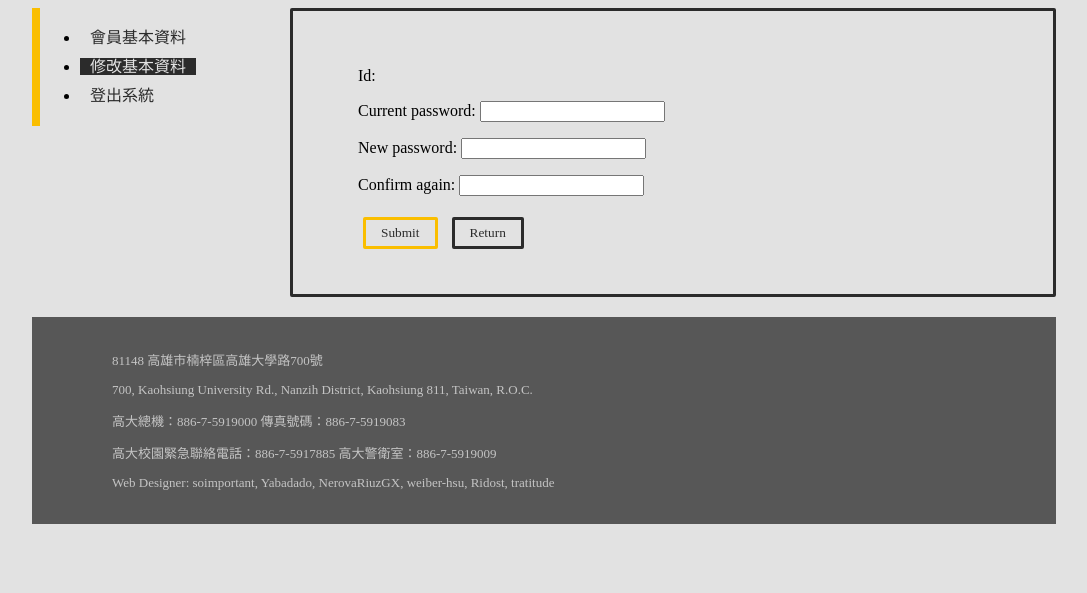
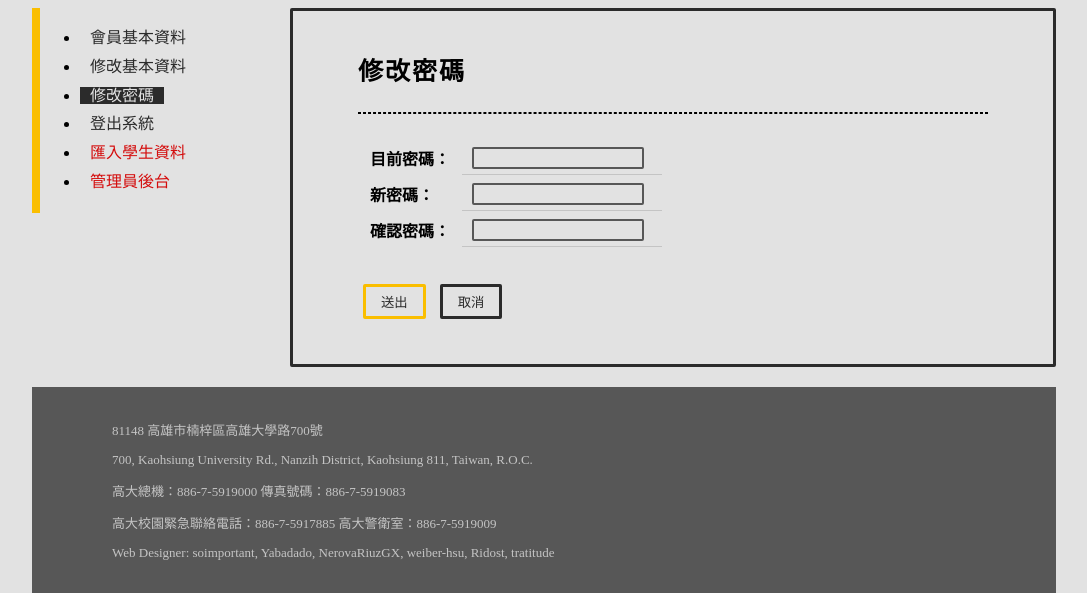
Before and after one commit to Ridost/SDMS, a Django app: page /modify_password/ in a window 1280 px wide. Shown: the part 140-733 px from the top of the page, without its empty margins (96-1183 px from the left). Run offline with Django 3.2, Linux system fonts and the light colour scheme; a user stored in the database is signed in; some web fonts are replaced.

Commit message:
exterior output update

```diff
--- a/AS/static/AS/main_style.css
+++ b/AS/static/AS/main_style.css
@@ -165,6 +165,27 @@
 }
 
 .sidebar-item-selected:hover, .sidebar-item-selected:active{
+    text-decoration: underline;
+}
+
+.sidebar-item-limited:link, .sidebar-item-limited:visited{
+    text-decoration: none;
+    color: #d40d0d;
+}
+
+.sidebar-item-limited:hover, .sidebar-item-limited:active{
+    background-color: #d40d0d;
+    text-decoration: underline;
+    color: #e2e2e2;
+}
+
+.sidebar-item-limited-selected:link, .sidebar-item-limited-selected:visited{
+    background-color: #d40d0d;
+    text-decoration: none;
+    color: #e2e2e2;
+}
+
+.sidebar-item-limited-selected:hover, .sidebar-item-limited-selected:active{
     text-decoration: underline;
 }
 
@@ -355,6 +376,12 @@
 
 /*==============================================*/
 
+.attention-font {
+    color: #d40d0d;
+}
+
+/*==============================================*/
+
 @font-face {
     font-family: "NS-Regular";
     src: url("fonts/NotoSansCJKtc-Regular.otf")
--- a/AS/templates/AS/modify_password.html
+++ b/AS/templates/AS/modify_password.html
@@ -1,28 +1,27 @@
 {% extends 'AS/base.html' %}
 
 {% block title %}
-    宿舍管理系統 - 修改基本資料
+    宿舍管理系統 - 修改密碼
 {% endblock %}
 
 {% block article %}
-<html>
-	<span style='color:red'>{{message}}</span>
-	<p>Id:{{username}}</p>
+	<h1>修改密碼</h1>
+    <hr class='heading'>
 	<form action='.' method='POST' name='form1'>
 		{% csrf_token %}
-		<p>Current password:
-		<input type='password'name='current_pass' id='current_pass' />
-		</p>
-		<p>New password:
-		<input type='password' name='new_pass' id='new_pass' />
-		</p>
-		<p>Confirm again:
-		<input type='password' name='check_pass' id='check_pass' />
-		</p>
-		<input class='button-accept' type='submit' name='button' value='Submit' />
-		<input class='button-decline' type='button' value='Return' onclick='location="/AS/modify/"'>
+
+		<table class="normal">
+			<tr><th>目前密碼：</th> <td><input required type='password' name='current_pass' class="check-input"></td></tr>
+			<tr><th>新密碼：</th> <td><input required type='password' name='new_pass' class="check-input"></td></tr>
+			<tr><th>確認密碼：</th> <td><input required type='password' name='check_pass' class="check-input"></td></tr>
+		</table>
+		<div class="button-section">
+			<input class='button-accept' type='submit' name='button' value='送出'>
+			<input class='button-decline' type='button' value='取消' onclick='location="/AS/main/"'>
+		</div>
+
 	</form>
-</html>
+	<span class="attention-font">{{message}}</span>
 {% endblock %}
 
 {% block topbar %}{% endblock %}
@@ -32,12 +31,13 @@
 {% endblock %}
 
 {% block sidebar %}
-    <ul>
-		{% if request.user.is_superuser %}
-		<li><a href="/admin/" target="_blank" class="sidebar-item">系統管理員</a></li>
-		{% endif %}
-        <li><a href="/AS/main/" class="sidebar-item">會員基本資料</a></li>
-        <li><a href="/AS/modify/" class="sidebar-item-selected">修改基本資料</a></li>
-        <li><a href="/AS/logout/" class="sidebar-item">登出系統</a></li>
-    </ul>
+	<ul>
+		<li><a href="/AS/main/" class="sidebar-item">會員基本資料</a></li>
+		<li><a href="/AS/modify/" class="sidebar-item">修改基本資料</a></li>
+		<li><a href="/AS/modify_password/" class="sidebar-item-selected">修改密碼</a></li>
+		<li><a href="/AS/logout/" class="sidebar-item">登出系統</a></li>
+
+		<li><a href="/BMS/stuinfo_import/" class="sidebar-item-limited">匯入學生資料</a></li>
+		<li><a href="/admin/" class="sidebar-item-limited">管理員後台</a></li>
+	</ul>
 {% endblock %}
--- a/AS/views.py
+++ b/AS/views.py
@@ -38,7 +38,7 @@
 	return render(request, 'AS/main.html', locals())
 
 def login(request):
-	message = 'Welcome please login!'
+	message = ''
 	if request.user.is_authenticated:
 		return redirect('/AS/main/')
 	if request.method == 'POST':
@@ -50,10 +50,10 @@
 				auth.login(request,user)
 				return redirect('/AS/main/')
 			else:
-				message = 'Account is not active, please login again!'
+				message = '此帳戶目前不可用。如有任何問題，請聯絡管理員。'
 				return render(request, 'AS/login.html', locals())
 		else:
-			message = 'Login failed!'
+			message = '登入失敗。請檢查你的帳號或密碼是否有誤。'
 	return render(request, 'AS/login.html', locals())
 
 @login_required(login_url='/AS/login/')
--- a/BMS/views.py
+++ b/BMS/views.py
@@ -13,6 +13,7 @@
 #is superuser?
 @user_passes_test(lambda u: u.is_superuser,login_url='/AS/login/')
 def stuinfo_import(request):
+    messege = ''
     if request.method == 'POST':
         myfile = request.FILES.get('myfile')
         validate=myfile.name.split('.')
```
Also changed, not shown: AS/templates/AS/index.html (+18 -11 lines), AS/templates/AS/login.html (+8 -3 lines), AS/templates/AS/main.html (+16 -14 lines), AS/templates/AS/modify.html (+25 -24 lines), BMS/templates/stuinfo_import.html (+34 -6 lines).
